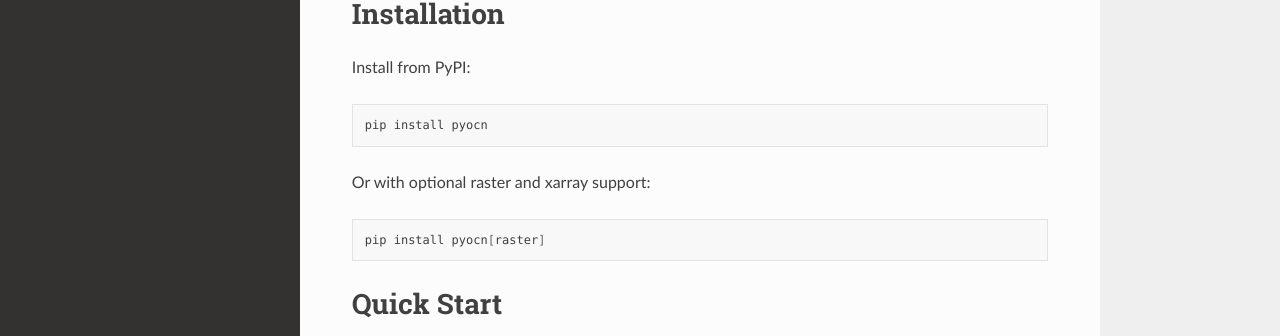
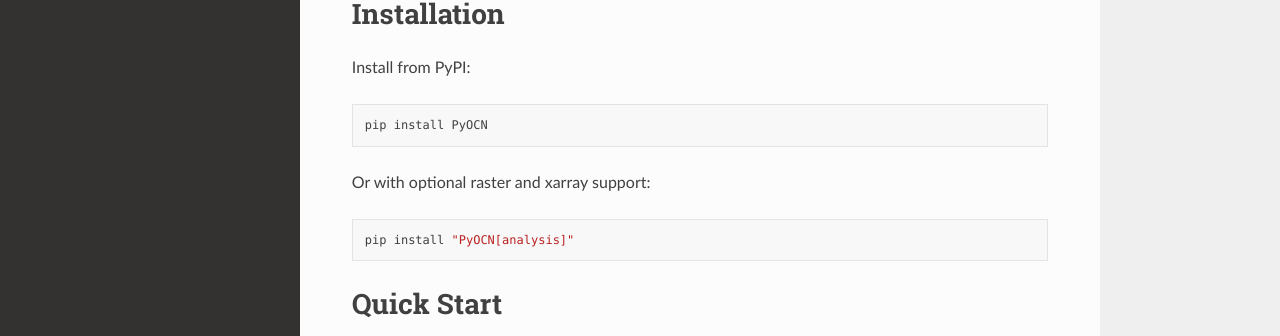
Before and after one commit to alextsfox/PyOCN, a Sphinx documentation site: the page built from docs/index.rst, in a window 1280 px wide and 900 px high. Shown: the part 285-621 px from the top of the window. Built offline with Sphinx 7.4.7 and the Read the Docs theme 3.1.0, drawn with Linux system fonts in a browser that asks for light colours.

Commit message:
reduced install requirements, minor bugfixes

```diff
--- a/docs/index.rst
+++ b/docs/index.rst
@@ -16,13 +16,13 @@ Install from PyPI:
 
 .. code-block:: bash
 
-   pip install pyocn
+   pip install PyOCN
 
 Or with optional raster and xarray support:
 
 .. code-block:: bash
 
-   pip install pyocn[raster]
+   pip install "PyOCN[analysis]"
 
 Quick Start
 ===========
--- a/pyproject.toml
+++ b/pyproject.toml
@@ -17,7 +17,7 @@ dependencies = [
 ]
 
 [project.optional-dependencies]
-raster = [
+analysis = [
   "rasterio>=1.3",
   "xarray>=2024.2",
   "matplotlib>=3.5",  # should check the actual min
```
Also changed, not shown: CHANGELOG.md (+3 -0 lines), .readthedocs.yaml, 1 other file.
